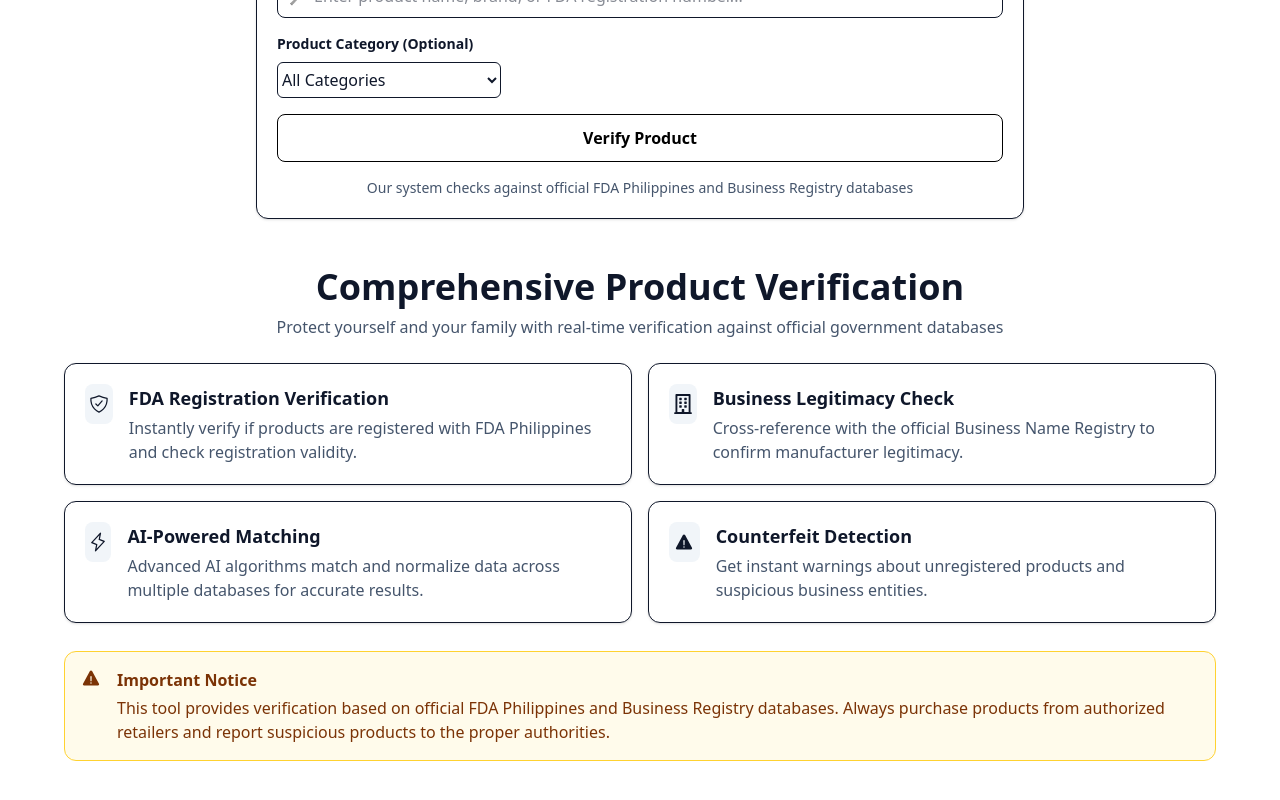
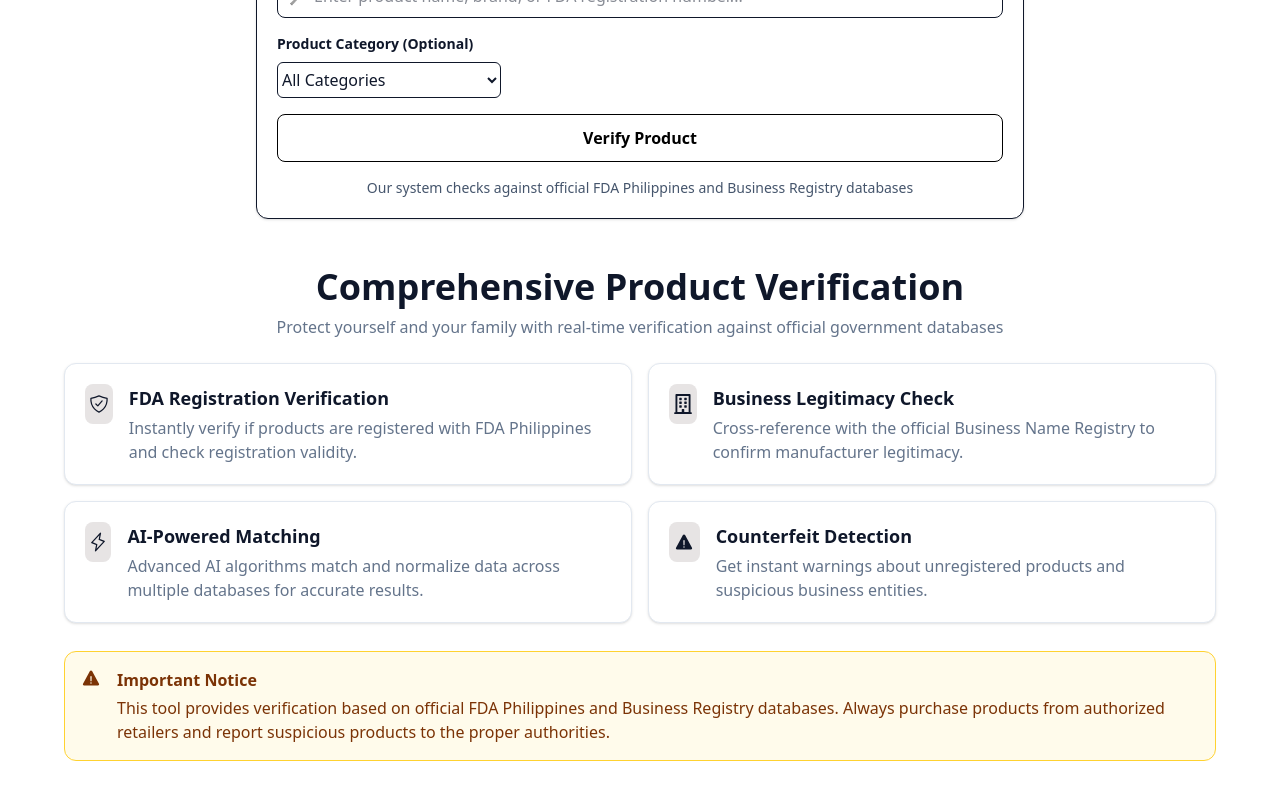
Before and after one commit to Neil-urk12/totoo-ba-web, a React (Vite) app: page / in a window 1280 px wide. Shown: the part 498-1298 px from the top of the page. Built offline with nearby package versions, Linux system fonts and the light colour scheme.

Commit message:
style: Update Features component styles for improved theming and visual consistency

```diff
--- a/src/components/Features.tsx
+++ b/src/components/Features.tsx
@@ -30,16 +30,16 @@ export default function Features() {
     return (
         <section className="px-4">
             <h2 className="text-center text-3xl md:text-4xl font-bold mt-6 mb-2">Comprehensive Product Verification</h2>
-            <p className="text-center text-slate-600 max-w-3xl mx-auto mb-6">
+            <p className="text-center text-muted max-w-3xl mx-auto mb-6">
                 Protect yourself and your family with real-time verification against official government databases
             </p>
             <div className="grid grid-cols-1 md:grid-cols-2 gap-4 max-w-6xl mx-auto">
                 {items.map((i) => (
-                    <div key={i.title} className="flex gap-4 border rounded-xl p-5 bg-white shadow-sm">
-                        <div className="w-10 h-10 rounded-lg bg-slate-100 flex items-center justify-center text-xl">{i.icon}</div>
+                    <div key={i.title} className="flex gap-4 border border-app rounded-xl p-5 bg-card shadow-sm">
+                        <div className="w-10 h-10 rounded-lg flex items-center justify-center text-xl" style={{ backgroundColor: "color-mix(in oklch, var(--fg) 10%, var(--bg))" }}>{i.icon}</div>
                         <div>
                             <h3 className="m-0 mb-1 text-lg font-semibold">{i.title}</h3>
-                            <p className="m-0 text-slate-600">{i.desc}</p>
+                            <p className="m-0 text-muted">{i.desc}</p>
                         </div>
                     </div>
                 ))}
```
